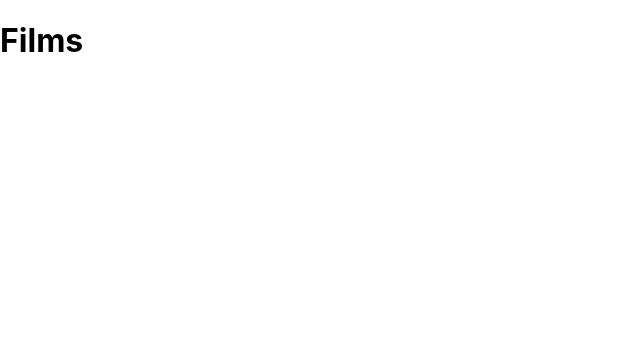
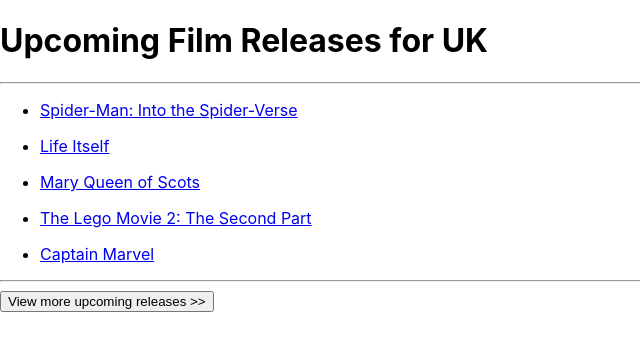
Before and after one commit to rosscondie/React_Film_Releases_HW, a React (Create React App) app: page / in a window 1280 px wide. Shown: the top 350 px of the page, without its empty margins (0-640 px from the left). Built offline with nearby package versions, Linux system fonts and the light colour scheme.

Commit message:
added film as a component

```diff
--- /dev/null
+++ b/src/components/Button.js
@@ -0,0 +1,13 @@
+import React from "react";
+
+const Button = () => {
+    return(
+        <div className="release-button">
+        <a href="https://www.imdb.com/calendar/?region=gb">
+        <button>View more upcoming releases <span>&#62;</span><span>&#62;</span></button>
+        </a>
+        </div>
+    )
+};
+
+export default Button;
--- a/src/components/Film.js
+++ b/src/components/Film.js
@@ -0,0 +1,10 @@
+import React from "react";
+
+const Film = ({film}) => {
+
+    return(
+        <li key={film.id}><p><a href={film.url}>{film.name}</a></p></li>
+    )
+};
+
+export default Film;
--- a/src/components/FilmList.js
+++ b/src/components/FilmList.js
@@ -0,0 +1,24 @@
+import React from "react";
+import Film from "./Film";
+
+const FilmList = ({films}) => {
+
+    // const filmNodes = films.map(film => {
+    //     return <li key={film.id}><a href={film.url}>{film.name}</a></li>
+    // })
+
+    const filmNodes = films.map(film => {
+        return <Film key={film.id} film={film}/>
+    })
+
+    return(
+        <>
+        <ul>
+        {filmNodes}
+        </ul>
+        </>
+    )
+
+};
+
+export default FilmList;
--- a/src/containers/FilmBox.js
+++ b/src/containers/FilmBox.js
@@ -1,4 +1,6 @@
 import React, {useState} from "react";
+import FilmList from "../components/FilmList";
+import Button from "../components/Button";
 
 const FilmBox = () => {
 
@@ -30,7 +32,13 @@
           ]);
 
           return(
-              <h1>Films</h1>
+            <>
+            <h1>Upcoming Film Releases for UK</h1>
+            <hr/>
+            <FilmList films={films}></FilmList>
+            <hr/>
+            <Button />
+            </>
           )
 }
 
```
